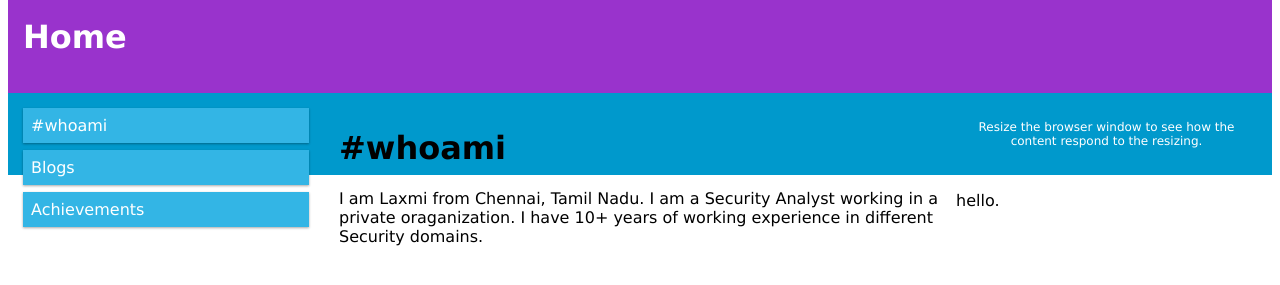
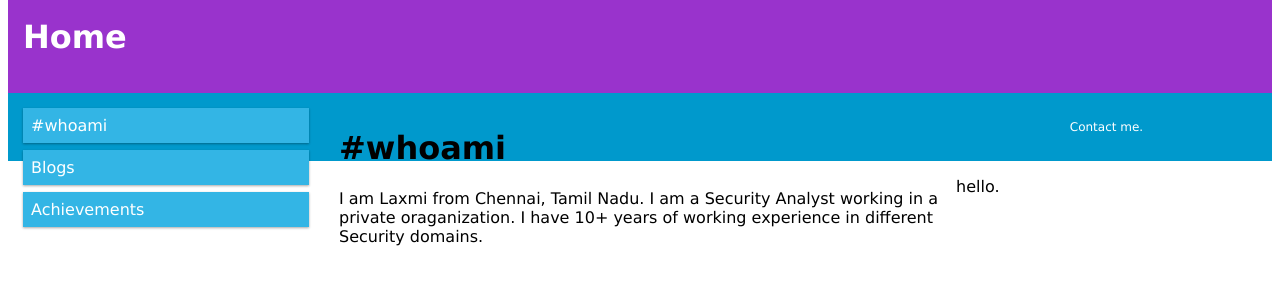
Before and after one commit to glachu87/demonking, a plain HTML site: page index.html in a window 1280 px wide. Shown: the part 231-516 px from the top of the page. Drawn offline with Linux system fonts and the light colour scheme.

Commit message:
Update index.html

```diff
--- a/index.html
+++ b/index.html
@@ -130,7 +130,7 @@ html {
 
 
 <div class="footer">
-  <p>Resize the browser window to see how the content respond to the resizing.</p>
+  <p>Contact me.</p>
 </div>
 
 
```
